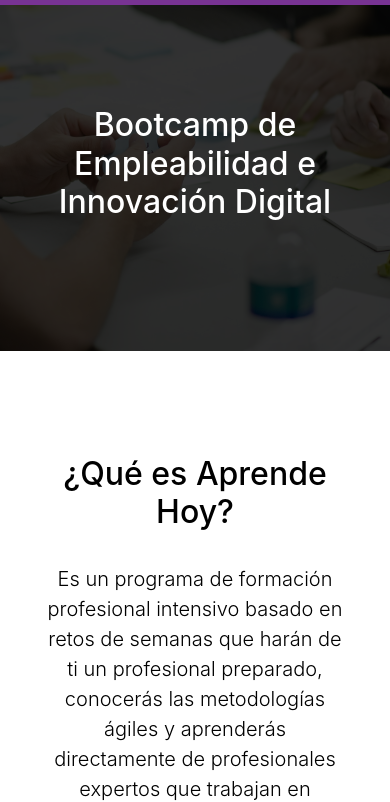
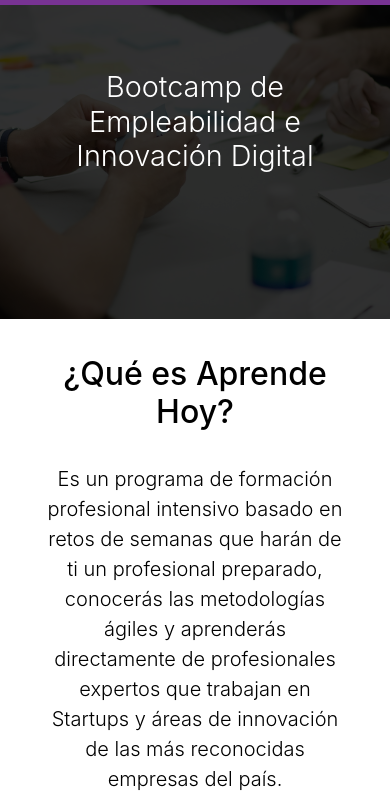
Before and after one commit to fernandinux/Pagina-Corporativa, a plain HTML site: page src/index.html in a window 390 px wide. Shown: the part 71-873 px from the top of the page. Drawn offline with nearby package versions, Linux system fonts and the light colour scheme.

```diff
--- a/src/index.html
+++ b/src/index.html
@@ -45,7 +45,7 @@
       <div class="container">
         <div class="row align-items-center">
           <div class="col text-center">
-            <h2 class="display-5 display-sm-2 mt-5 pt-5 mb-5">Bootcamp de Empleabilidad e Innovación Digital</h2>
+            <h2 class="display-4 mt-2 mt-md-5 pt-1 pt-md-5 mb-1 mb-md-5 section__title">Bootcamp de Empleabilidad e Innovación Digital</h2>
             <p class="d-none d-sm-block lead">Acelera tu desarrollo personal y profesional de manera intensiva, en
               un entorno de soporte y constante apoyo, te brindaremos herramientas de ejecución, evaluación y
               aprendizaje.</p>
@@ -57,10 +57,10 @@
   <!-- /Section image-->
 
   <!-- Main content-->
-  <div class="container container-main mt-5 pt-5">
+  <div class="container-fluid cont-main mt-1 mt-md-4 pt-4">
     <div class="row justify-content-center">
       <div class="col-10 text-center">
-        <h2 class="my-2 pb-4"> ¿Qué es Aprende Hoy?</h2>
+        <h2 class="my-2 pb-4 "> ¿Qué es Aprende Hoy?</h2>
         <p class="lead">Es un programa de formación profesional intensivo basado en retos de semanas que harán de ti un
           profesional preparado, conocerás las metodologías ágiles y aprenderás directamente de profesionales expertos
           que trabajan en Startups y áreas de innovación de las más reconocidas empresas del país.</p>
--- a/src/styles/style.css
+++ b/src/styles/style.css
@@ -44,9 +44,11 @@
 /* Responsive movil de section image */
 @media (max-width: 425px) {
   .section-background {
-    height: 20vh;
-    padding-top: 350px;
-    background-position: 70% center;
+    background-position: 20% center;
+    height: 30vh !important;
+  }
+  .section__title {
+    font-size: 1.8rem !important;
   }
 }
 @media (max-width: 768px) {
@@ -55,12 +57,16 @@
     padding-top: 390px;
     background-position: 70% center;
   }
+  .section__title {
+    font-size: 1.9rem;
+    margin-bottom: 1rem !important;
+  }
 }
 /* /Responsive movil de section image */
 /* /Sección con imagen de fondo */
 
 /* Contenedor principal */
-.container-main {
+.cont-main {
   color: #000000;
   height: 80vh;
   width: auto;
```
